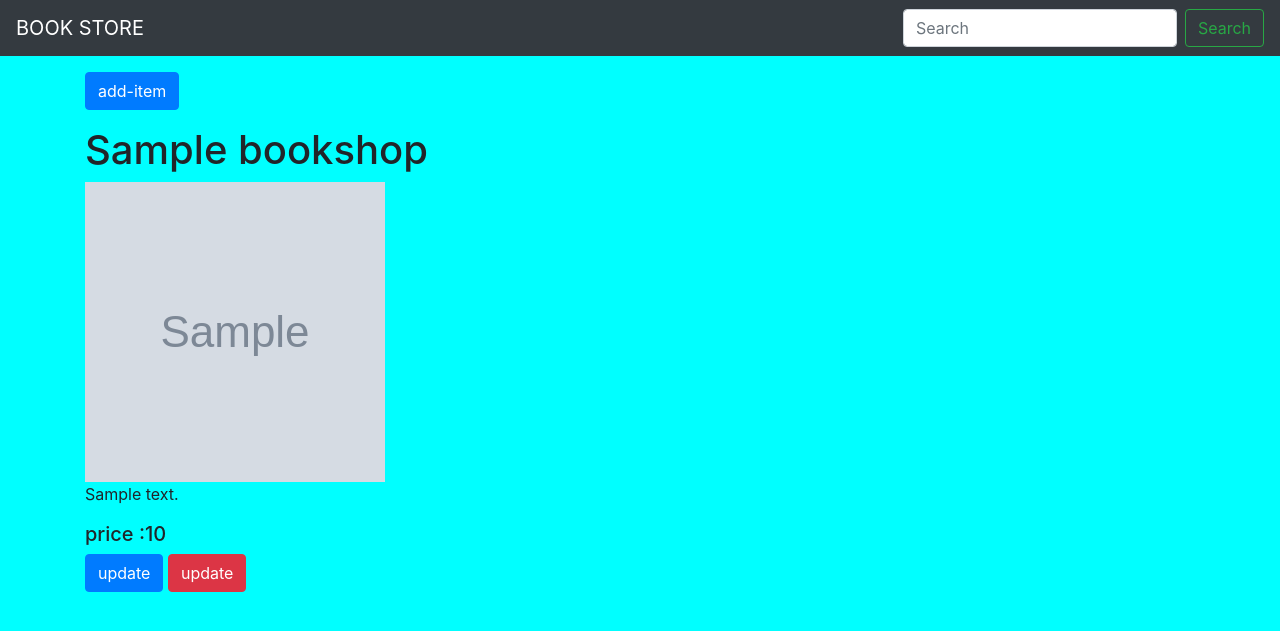
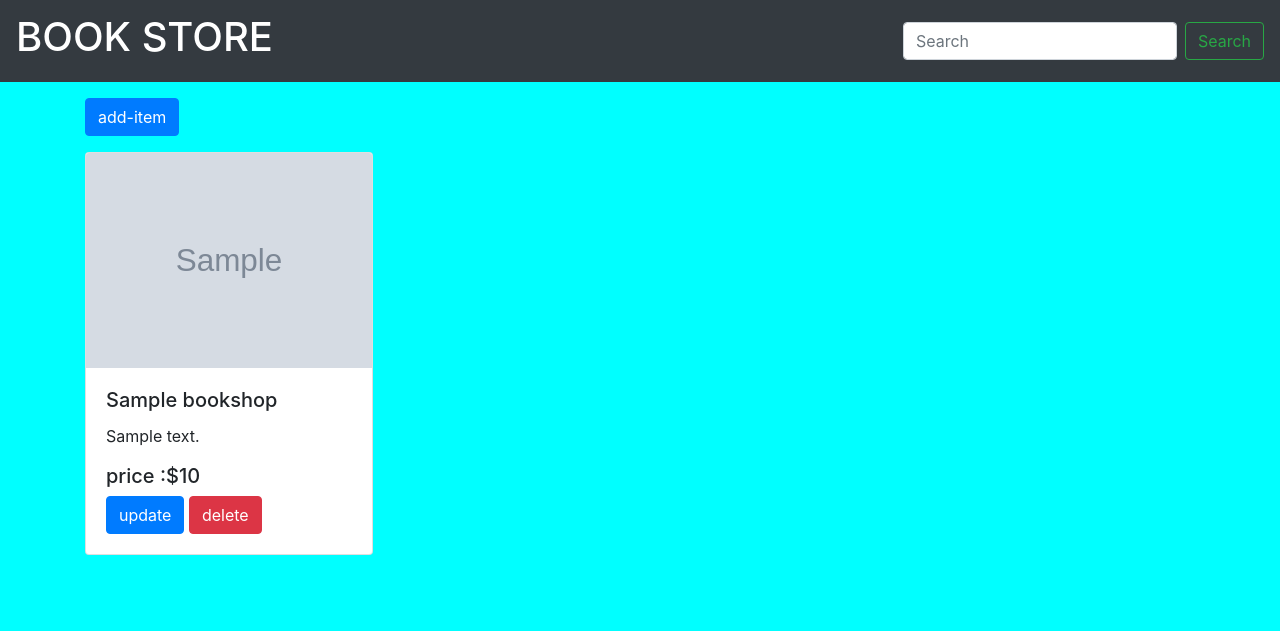
Before and after one commit to afsalms715/showfish, a Django app: page /detail/1/ in a window 1280 px wide. Shown: the top 631 px of the page. Run offline with Django 3.2, Linux system fonts and the light colour scheme; tables that the repository leaves empty hold one stand-in row (values such as "Sample post"); grey boxes marked "Sample" are stand-in pictures; some libraries are stand-ins or nearby versions.

Commit message:
bootstrap styles added

```diff
--- a/templates/base.html
+++ b/templates/base.html
@@ -10,7 +10,7 @@
     </head>
 <body>
 <nav class="navbar navbar-dark bg-dark">
-  <a class="navbar-brand text-white">BOOK STORE</a>
+  <a class="navbar-brand text-white" href="{% url 'home' %}"><h1>BOOK STORE</h1></a>
   <form class="form-inline" method="get" action="{% url 'search' %}">
 <!--      {% csrf_token %}-->
     <input class="form-control mr-sm-2" type="search" placeholder="Search" aria-label="Search" name="search">
--- a/templates/details.html
+++ b/templates/details.html
@@ -1,9 +1,16 @@
 {% extends 'base.html' %}
 {% block content %}
-    <h1 >{{book.name}}</h1>
-    <img src="{{book.img.url}}" style="height:300px;width:300px;">
-    <p>{{book.desc}}</p>
-    <h5>price :{{book.price}}</h5>
-<a class="btn btn-primary" href="{% url 'update' book.id %}">update</a>
-<a class="btn btn-danger" href="{% url 'delete' book.id %}">update</a>
+
+
+<div class="card" style="width: 18rem;">
+  <img class="card-img-top" src="{{book.img.url}}" alt="Card image cap">
+  <div class="card-body">
+    <h5 class="card-title">{{book.name}}</h5>
+    <p class="card-text">{{book.desc}}</p>
+      <h5 class="card-text">price :${{book.price}}</h5>
+    <a class="btn btn-primary" href="{% url 'update' book.id %}">update</a>
+<a class="btn btn-danger" href="{% url 'delete' book.id %}">delete</a>
+
+  </div>
+</div>
 {% endblock %}
```
Also changed, not shown: templates/home.html (+9 -3 lines).
